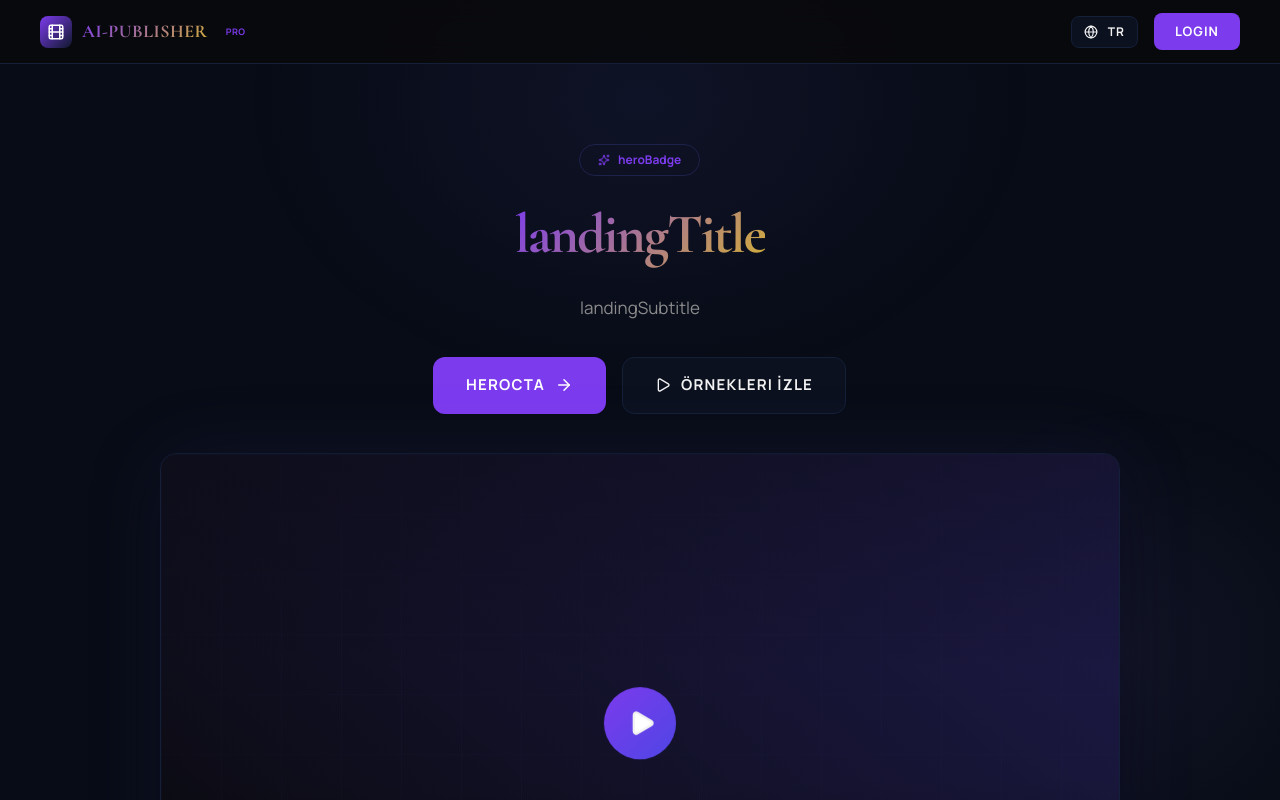
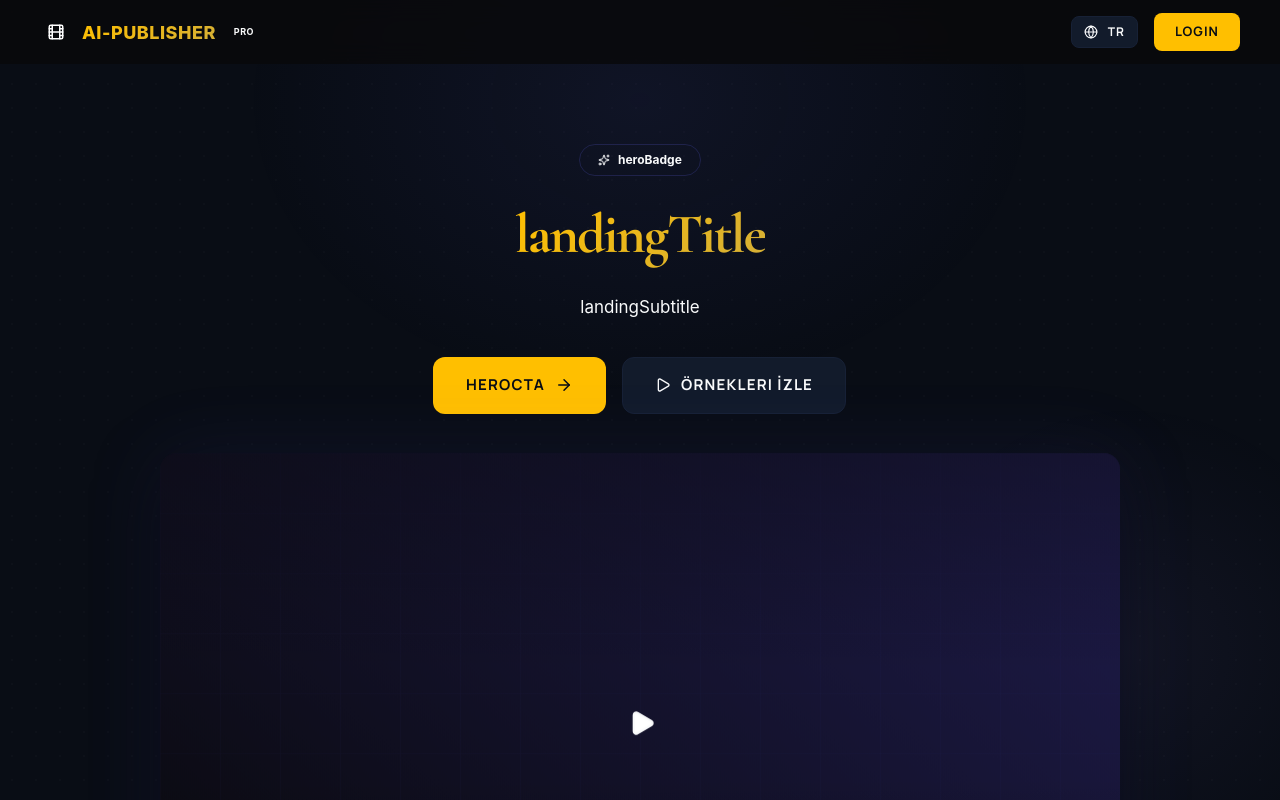
Before and after one commit to Arda-Avci/AI-Publisher, a React (Vite) app in the folder client/: page / in a window 1280 px wide. Shown: the top 800 px of the page. Built offline with nearby package versions, Linux system fonts and the light colour scheme; no server answers.

Commit message:
fix(frontend): d-note tema altyapisi uyarlandi
- 8 tema eklendi: default, nebula, forest, corporate, sunset, ocean, cyberpunk, matrix
- Her tema icin light ve dark mod destegi
- CSS degiskenleri @layer base icinde tanimlandi
- dark tema sinifi dogru uygulaniyor

```diff
--- a/client/src/App.tsx
+++ b/client/src/App.tsx
@@ -196,9 +196,7 @@ export default function App() {
   }, [selectedJob]);
   useEffect(() => {
     const r = document.documentElement;
-    r.className = `theme-${theme}`;
-    if (isDark) r.classList.add('dark');
-    else r.classList.remove('dark');
+    r.className = isDark ? `dark theme-${theme}` : `theme-${theme}`;
   }, [theme, isDark]);
 
   const fetchSession = async () => {
--- a/client/src/index.css
+++ b/client/src/index.css
@@ -1,98 +1,149 @@
 @import "tailwindcss";
 
-@theme {
-  --color-background: 222 47% 6%;
-  --color-foreground: 0 0% 95%;
-  --color-card: 222 47% 8%;
-  --color-card-foreground: 0 0% 95%;
-  --color-popover: 222 47% 8%;
-  --color-popover-foreground: 0 0% 95%;
-  --color-primary: 262 83% 58%;
-  --color-primary-foreground: 0 0% 100%;
-  --color-secondary: 222 47% 12%;
-  --color-secondary-foreground: 0 0% 90%;
-  --color-muted: 222 47% 12%;
-  --color-muted-foreground: 0 0% 55%;
-  --color-accent: 262 83% 58%;
-  --color-accent-foreground: 0 0% 100%;
-  --color-destructive: 0 72% 50%;
-  --color-destructive-foreground: 0 0% 100%;
-  --color-border: 222 47% 15%;
-  --color-input: 222 47% 15%;
-  --color-ring: 262 83% 58%;
-  --color-success: 142 76% 36%;
+/* ═══════════════════════════════════════════════════════════
+   DEFAULT THEME — Midnight Gold (dark)
+   ═══════════════════════════════════════════════════════════ */
+
+@layer base {
+  :root {
+    --background: 220 40% 6%;
+    --foreground: 210 20% 98%;
+    --card: 220 40% 8%;
+    --card-foreground: 210 20% 98%;
+    --popover: 220 40% 6%;
+    --popover-foreground: 210 20% 98%;
+    --primary: 45 100% 50%;
+    --primary-foreground: 220 40% 6%;
+    --secondary: 220 40% 12%;
+    --secondary-foreground: 210 20% 98%;
+    --muted: 220 40% 12%;
+    --muted-foreground: 210 10% 70%;
+    --accent: 45 100% 50%;
+    --accent-foreground: 220 40% 6%;
+    --destructive: 0 62% 30%;
+    --destructive-foreground: 0 0% 98%;
+    --border: 220 40% 15%;
+    --input: 220 40% 15%;
+    --ring: 45 100% 50%;
+    --radius: 0.5rem;
   }
 
-:root {
-  --bg-primary: hsl(var(--color-background));
-  --bg-surface: hsl(var(--color-card));
-  --bg-surface-hover: hsl(var(--color-secondary));
-  --bg-card: hsl(var(--color-card));
-  --card: var(--bg-card);
-  --accent: hsl(var(--color-primary));
-  --accent-600: hsl(var(--color-primary));
-  --accent-glow: hsla(var(--color-primary), 0.2);
-  --accent-light: hsla(var(--color-primary), 0.1);
-  --gold: #D4AF37;
-  --gold-hover: #F3E5AB;
-  --secondary: hsl(var(--color-secondary));
-  --success: hsl(var(--color-success, 142 76% 36%));
-  --success-glow: hsla(var(--color-success, 142 76% 36%), 0.3);
-  --danger: hsl(var(--color-destructive, 0 72% 50%));
-  --warning: #eab308;
-  --text-primary: hsl(var(--color-foreground));
-  --text-muted: hsl(var(--color-muted-foreground));
-  --border: hsl(var(--color-border));
-  --border-subtle: hsla(var(--color-border), 0.5);
-  --font-sans: 'Manrope', sans-serif;
-  --font-serif: 'Cormorant Garamond', serif;
-  --font-mono: 'JetBrains Mono', 'Fira Code', 'Cascadia Code', monospace;
-  --radius: 4px;
-  --radius-lg: 6px;
-  --radius-xl: 8px;
+  .dark {
+    --background: 220 40% 6%;
+    --foreground: 210 20% 98%;
+    --card: 220 40% 8%;
+    --card-foreground: 210 20% 98%;
+    --popover: 220 40% 6%;
+    --popover-foreground: 210 20% 98%;
+    --primary: 45 100% 50%;
+    --primary-foreground: 220 40% 6%;
+    --secondary: 220 40% 12%;
+    --secondary-foreground: 210 20% 98%;
+    --muted: 220 40% 12%;
+    --muted-foreground: 210 10% 70%;
+    --accent: 45 100% 50%;
+    --accent-foreground: 220 40% 6%;
+    --destructive: 0 62% 30%;
+    --destructive-foreground: 0 0% 98%;
+    --border: 220 40% 15%;
+    --input: 220 40% 15%;
+    --ring: 45 100% 50%;
   }
 
-* { box-sizing: border-box; margin: 0; padding: 0; }
+  /* ── Nebula Theme ── */
+  .theme-nebula { --background: 250 34% 98%; --foreground: 250 34% 10%; --card: 0 0% 100%; --card-foreground: 250 34% 10%; --popover: 0 0% 100%; --popover-foreground: 250 34% 10%; --primary: 263 90% 50%; --primary-foreground: 0 0% 100%; --secondary: 250 34% 92%; --secondary-foreground: 250 34% 10%; --muted: 250 34% 92%; --muted-foreground: 250 10% 40%; --accent: 263 90% 50%; --accent-foreground: 0 0% 100%; --destructive: 0 84% 60%; --destructive-foreground: 0 0% 98%; --border: 250 34% 88%; --input: 250 34% 88%; --ring: 263 90% 50%; }
+  .dark.theme-nebula { --background: 250 34% 10%; --foreground: 0 0% 98%; --card: 250 34% 12%; --card-foreground: 0 0% 98%; --popover: 250 34% 10%; --popover-foreground: 0 0% 98%; --primary: 263 90% 70%; --primary-foreground: 0 0% 100%; --secondary: 250 34% 18%; --secondary-foreground: 0 0% 98%; --muted: 250 34% 18%; --muted-foreground: 250 10% 70%; --accent: 263 90% 70%; --accent-foreground: 0 0% 100%; --destructive: 0 62% 30%; --destructive-foreground: 0 0% 98%; --border: 250 34% 20%; --input: 250 34% 20%; --ring: 263 90% 70%; }
+
+  /* ── Forest Theme ── */
+  .theme-forest { --background: 140 20% 98%; --foreground: 150 20% 8%; --card: 0 0% 100%; --card-foreground: 150 20% 8%; --popover: 0 0% 100%; --popover-foreground: 150 20% 8%; --primary: 142 70% 35%; --primary-foreground: 0 0% 100%; --secondary: 140 20% 92%; --secondary-foreground: 150 20% 8%; --muted: 140 20% 92%; --muted-foreground: 150 5% 40%; --accent: 142 70% 35%; --accent-foreground: 0 0% 100%; --destructive: 0 84% 60%; --destructive-foreground: 0 0% 98%; --border: 140 20% 88%; --input: 140 20% 88%; --ring: 142 70% 35%; }
+  .dark.theme-forest { --background: 150 20% 8%; --foreground: 0 0% 98%; --card: 150 20% 10%; --card-foreground: 0 0% 98%; --popover: 150 20% 8%; --popover-foreground: 0 0% 98%; --primary: 142 70% 45%; --primary-foreground: 144 33% 8%; --secondary: 150 20% 15%; --secondary-foreground: 0 0% 98%; --muted: 150 20% 15%; --muted-foreground: 150 5% 65%; --accent: 142 70% 45%; --accent-foreground: 144 33% 8%; --destructive: 0 62% 30%; --destructive-foreground: 0 0% 98%; --border: 150 20% 18%; --input: 150 20% 18%; --ring: 142 70% 45%; }
+
+  /* ── Corporate Red Theme ── */
+  .theme-corporate { --background: 0 0% 99%; --foreground: 0 0% 10%; --card: 0 0% 100%; --card-foreground: 0 0% 10%; --popover: 0 0% 100%; --popover-foreground: 0 0% 10%; --primary: 0 84% 45%; --primary-foreground: 0 0% 100%; --secondary: 0 0% 94%; --secondary-foreground: 0 0% 10%; --muted: 0 0% 94%; --muted-foreground: 0 0% 45%; --accent: 0 84% 45%; --accent-foreground: 0 0% 100%; --destructive: 0 84% 60%; --destructive-foreground: 0 0% 98%; --border: 0 0% 90%; --input: 0 0% 90%; --ring: 0 84% 45%; }
+  .dark.theme-corporate { --background: 0 0% 8%; --foreground: 0 0% 98%; --card: 0 0% 10%; --card-foreground: 0 0% 98%; --popover: 0 0% 8%; --popover-foreground: 0 0% 98%; --primary: 0 84% 50%; --primary-foreground: 0 0% 100%; --secondary: 0 0% 15%; --secondary-foreground: 0 0% 98%; --muted: 0 0% 15%; --muted-foreground: 0 0% 65%; --accent: 0 84% 50%; --accent-foreground: 0 0% 100%; --destructive: 0 62% 30%; --destructive-foreground: 0 0% 98%; --border: 0 0% 18%; --input: 0 0% 18%; --ring: 0 84% 50%; }
+
+  /* ── Sunset Theme ── */
+  .theme-sunset { --background: 15 80% 96%; --foreground: 10 40% 10%; --card: 0 0% 100%; --card-foreground: 10 40% 10%; --popover: 0 0% 100%; --popover-foreground: 10 40% 10%; --primary: 12 90% 50%; --primary-foreground: 0 0% 100%; --secondary: 15 80% 92%; --secondary-foreground: 10 40% 10%; --muted: 15 80% 92%; --muted-foreground: 10 10% 40%; --accent: 12 90% 50%; --accent-foreground: 0 0% 100%; --destructive: 0 84% 60%; --destructive-foreground: 0 0% 98%; --border: 15 80% 88%; --input: 15 80% 88%; --ring: 12 90% 50%; }
+  .dark.theme-sunset { --background: 10 40% 8%; --foreground: 0 0% 98%; --card: 10 40% 10%; --card-foreground: 0 0% 98%; --popover: 10 40% 8%; --popover-foreground: 0 0% 98%; --primary: 12 90% 60%; --primary-foreground: 0 0% 100%; --secondary: 10 40% 15%; --secondary-foreground: 0 0% 98%; --muted: 10 40% 15%; --muted-foreground: 10 10% 70%; --accent: 12 90% 60%; --accent-foreground: 0 0% 100%; --destructive: 0 62% 30%; --destructive-foreground: 0 0% 98%; --border: 10 40% 20%; --input: 10 40% 20%; --ring: 12 90% 60%; }
+
+  /* ── Ocean Theme ── */
+  .theme-ocean { --background: 200 80% 96%; --foreground: 200 40% 10%; --card: 0 0% 100%; --card-foreground: 200 40% 10%; --popover: 0 0% 100%; --popover-foreground: 200 40% 10%; --primary: 190 90% 40%; --primary-foreground: 0 0% 100%; --secondary: 200 80% 92%; --secondary-foreground: 200 40% 10%; --muted: 200 80% 92%; --muted-foreground: 200 10% 40%; --accent: 190 90% 40%; --accent-foreground: 0 0% 100%; --destructive: 0 84% 60%; --destructive-foreground: 0 0% 98%; --border: 200 80% 88%; --input: 200 80% 88%; --ring: 190 90% 40%; }
+  .dark.theme-ocean { --background: 200 40% 7%; --foreground: 0 0% 98%; --card: 200 40% 10%; --card-foreground: 0 0% 98%; --popover: 200 40% 7%; --popover-foreground: 0 0% 98%; --primary: 190 90% 60%; --primary-foreground: 200 40% 7%; --secondary: 200 40% 15%; --secondary-foreground: 0 0% 98%; --muted: 200 40% 15%; --muted-foreground: 200 10% 70%; --accent: 190 90% 60%; --accent-foreground: 200 40% 7%; --destructive: 0 62% 30%; --destructive-foreground: 0 0% 98%; --border: 200 40% 20%; --input: 200 40% 20%; --ring: 190 90% 60%; }
+
+  /* ── Cyberpunk Theme ── */
+  .theme-cyberpunk { --background: 320 80% 96%; --foreground: 290 50% 10%; --card: 0 0% 100%; --card-foreground: 290 50% 10%; --popover: 0 0% 100%; --popover-foreground: 290 50% 10%; --primary: 320 100% 40%; --primary-foreground: 0 0% 100%; --secondary: 320 80% 92%; --secondary-foreground: 290 50% 10%; --muted: 320 80% 92%; --muted-foreground: 290 20% 40%; --accent: 320 100% 40%; --accent-foreground: 0 0% 100%; --destructive: 350 100% 50%; --destructive-foreground: 0 0% 100%; --border: 320 100% 90%; --input: 320 100% 90%; --ring: 320 100% 40%; }
+  .dark.theme-cyberpunk { --background: 290 50% 5%; --foreground: 320 100% 70%; --card: 290 50% 10%; --card-foreground: 320 100% 70%; --popover: 290 50% 5%; --popover-foreground: 320 100% 70%; --primary: 320 100% 50%; --primary-foreground: 0 0% 100%; --secondary: 290 50% 15%; --secondary-foreground: 320 100% 70%; --muted: 290 50% 15%; --muted-foreground: 290 20% 60%; --accent: 320 100% 50%; --accent-foreground: 0 0% 100%; --destructive: 350 100% 40%; --destructive-foreground: 0 0% 100%; --border: 320 100% 30%; --input: 320 100% 20%; --ring: 320 100% 50%; }
+
+  /* ── Matrix Theme (dark only) ── */
+  .dark.theme-matrix { --background: 120 100% 2%; --foreground: 120 100% 60%; --card: 120 80% 4%; --card-foreground: 120 100% 60%; --popover: 120 80% 4%; --popover-foreground: 120 100% 60%; --primary: 120 100% 50%; --primary-foreground: 0 0% 0%; --secondary: 120 60% 8%; --secondary-foreground: 120 100% 60%; --muted: 120 60% 8%; --muted-foreground: 120 50% 35%; --accent: 120 100% 50%; --accent-foreground: 0 0% 0%; --destructive: 0 80% 40%; --destructive-foreground: 0 0% 100%; --border: 120 60% 15%; --input: 120 60% 15%; --ring: 120 100% 50%; }
+}
+
+/* ═══════════════════════════════════════════════════════════
+   GLOBAL BASE STYLES
+   ═══════════════════════════════════════════════════════════ */
+
+@layer base {
+  * { box-sizing: border-box; border-color: hsl(var(--border)); }
 
   body {
-  background-color: var(--bg-primary);
-  background-image: radial-gradient(rgba(255, 255, 255, 0.015) 1px, transparent 1px);
-  background-size: 24px 24px;
-  color: var(--text-primary);
-  font-family: var(--font-sans);
+    background-color: hsl(var(--background));
+    color: hsl(var(--foreground));
+    font-family: 'Manrope', sans-serif;
     overflow: hidden;
     -webkit-font-smoothing: antialiased;
     height: 100vh;
     width: 100vw;
+    background-image: radial-gradient(rgba(255,255,255,0.015) 1px, transparent 1px);
+    background-size: 24px 24px;
   }
 
   #root { height: 100vh; display: flex; flex-direction: column; }
 
   h1, h2, h3, h4, h5, h6 {
-  font-family: var(--font-serif);
+    font-family: 'Cormorant Garamond', serif;
     font-weight: 500;
     letter-spacing: 0.02em;
-  color: var(--text-primary);
+    color: hsl(var(--foreground));
   }
 
   ::selection { background: rgba(200, 26, 86, 0.3); color: white; }
 
+  input, textarea, select {
+    font-family: 'Manrope', sans-serif;
+    font-size: 12px;
+  }
+
+  :focus-visible {
+    outline: 2px solid hsl(var(--ring));
+    outline-offset: 2px;
+  }
+}
+
+/* ═══════════════════════════════════════════════════════════
+   SCROLLBAR
+   ═══════════════════════════════════════════════════════════ */
+
 ::-webkit-scrollbar { width: 8px; height: 8px; }
-::-webkit-scrollbar-track { background: rgba(0, 0, 0, 0.05); }
-::-webkit-scrollbar-thumb { background: var(--border); border-radius: 9999px; border: 2px solid transparent; background-clip: content-box; }
-::-webkit-scrollbar-thumb:hover { background: var(--accent); border: 2px solid transparent; background-clip: content-box; }
+::-webkit-scrollbar-track { background: transparent; }
+::-webkit-scrollbar-thumb { background: rgba(120, 119, 116, 0.3); border-radius: 9999px; }
+::-webkit-scrollbar-thumb:hover { background: rgba(120, 119, 116, 0.5); }
+.dark ::-webkit-scrollbar-thumb { background: rgba(255, 255, 255, 0.2); }
+.dark ::-webkit-scrollbar-thumb:hover { background: rgba(255, 255, 255, 0.4); }
+
+/* ═══════════════════════════════════════════════════════════
+   COMPONENT STYLES
+   ═══════════════════════════════════════════════════════════ */
 
 .glass-panel {
-  background: var(--bg-surface);
-  border: 1px solid var(--border-subtle);
+  background: hsl(var(--card));
+  border: 1px solid hsl(var(--border));
 }
 
 .gradient-text {
-  background: linear-gradient(135deg, var(--accent) 0%, var(--gold) 100%);
+  background: linear-gradient(135deg, hsl(var(--primary)) 0%, #D4AF37 100%);
   -webkit-background-clip: text;
   -webkit-text-fill-color: transparent;
   background-clip: text;
-  font-family: var(--font-serif);
 }
 
 .btn {
@@ -101,13 +152,13 @@ h1, h2, h3, h4, h5, h6 {
   justify-content: center;
   gap: 6px;
   padding: 8px 18px;
-  border-radius: var(--radius);
+  border-radius: 0.5rem;
   font-weight: 600;
   cursor: pointer;
   transition: all 0.2s cubic-bezier(0.4, 0, 0.2, 1);
   border: 1px solid transparent;
   font-size: 11px;
-  font-family: var(--font-sans);
+  font-family: 'Manrope', sans-serif;
   text-transform: uppercase;
   letter-spacing: 0.08em;
   outline: none;
@@ -115,38 +166,33 @@ h1, h2, h3, h4, h5, h6 {
 }
 
 .btn-primary {
-  background: var(--accent);
-  color: white;
+  background: hsl(var(--primary));
+  color: hsl(var(--primary-foreground));
 }
-.btn-primary:hover {
-  background: var(--accent-600);
-  border-color: var(--gold);
-}
+.btn-primary:hover { border-color: #D4AF37; }
 .btn-primary:disabled { opacity: 0.4; cursor: not-allowed; transform: none; }
 
 .btn-secondary {
-  background: var(--bg-surface);
-  color: var(--text-primary);
-  border-color: var(--border);
+  background: hsl(var(--secondary));
+  color: hsl(var(--foreground));
+  border-color: hsl(var(--border));
 }
-.btn-secondary:hover {
-  background: var(--bg-surface-hover);
-  border-color: var(--gold);
-}
+.btn-secondary:hover { border-color: #D4AF37; }
 
 .btn-danger {
   background: rgba(239, 68, 68, 0.1);
-  color: var(--danger);
+  color: hsl(var(--destructive));
   border-color: rgba(239, 68, 68, 0.15);
 }
-.btn-danger:hover {
-  background: rgba(239, 68, 68, 0.2);
-}
+.btn-danger:hover { background: rgba(239, 68, 68, 0.2); }
 
-input, textarea, select {
-  font-family: var(--font-sans);
-  font-size: 12px;
-}
+.gold-border { border: 1px solid #D4AF37; }
+.gold-hover-text:hover { color: #D4AF37 !important; }
+.gold-logo { color: #D4AF37; font-family: 'Cormorant Garamond', serif; font-weight: 600; letter-spacing: 0.1em; text-transform: uppercase; }
+
+/* ═══════════════════════════════════════════════════════════
+   ANIMATIONS
+   ═══════════════════════════════════════════════════════════ */
 
 @keyframes pulse { 0%,100% { opacity: 1; } 50% { opacity: 0.5; } }
 .pulse { animation: pulse 2s cubic-bezier(0.4,0,0.6,1) infinite; }
@@ -154,17 +200,5 @@ input, textarea, select {
 @keyframes spin { from { transform: rotate(0deg); } to { transform: rotate(360deg); } }
 .spin { animation: spin 1s linear infinite; }
 
-/* Altın detaylı border'lar ve kenarlıklar */
-.gold-border {
-  border: 1px solid var(--gold);
-}
-.gold-hover-text:hover {
-  color: var(--gold) !important;
-}
-.gold-logo {
-  color: var(--gold);
-  font-family: var(--font-serif);
-  font-weight: 600;
-  letter-spacing: 0.1em;
-  text-transform: uppercase;
-}
+@keyframes fadeIn { from { opacity: 0; transform: translateY(-4px); } to { opacity: 1; transform: translateY(0); } }
+.fade-in { animation: fadeIn 0.2s ease-out; }
```
Lines whose indentation alone changed are shown as unchanged.
